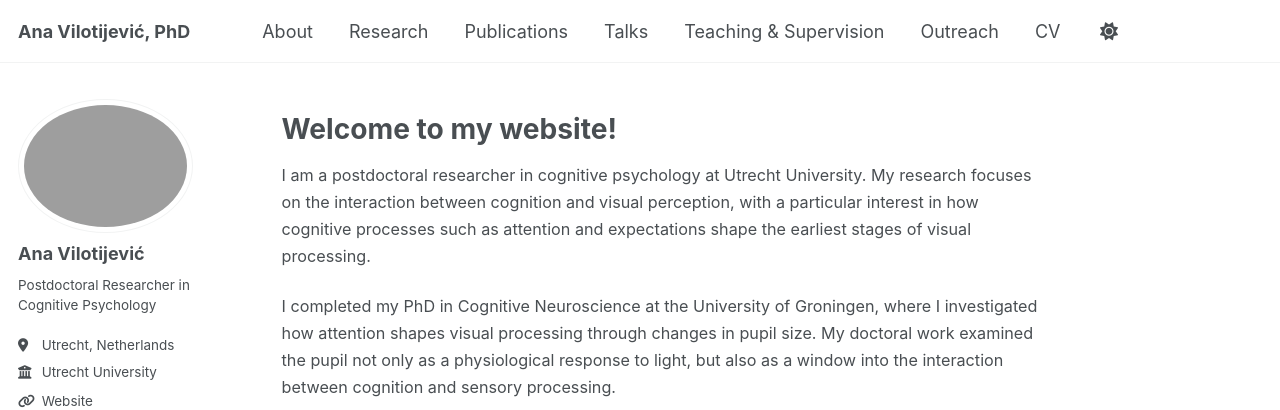
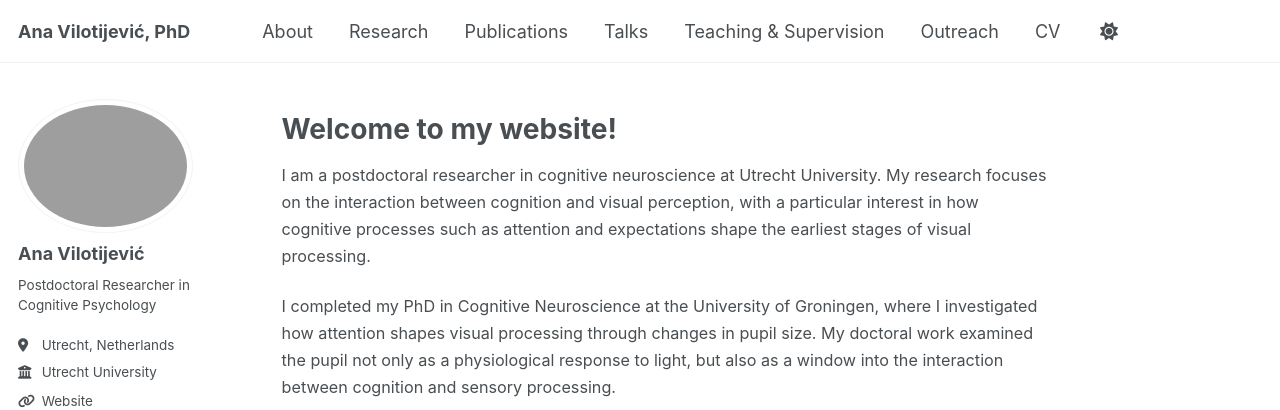
Before and after one commit to avilotijevic/ana-vilotijevic.github.io, a Jekyll site: the page built from _pages/about.md, in a window 1280 px wide and 1267 px high. Shown: the top 410 px of the window. Built offline with Jekyll 4.4.1, drawn with Linux system fonts in a browser that asks for light colours; some web fonts are replaced; a script that is not in the unit is left out.

Commit message:
Update about.md

```diff
--- a/_pages/about.md
+++ b/_pages/about.md
@@ -10,7 +10,7 @@ redirect_from:
 
 # **Welcome to my website!**
 
-<span style="font-size:0.9em;">I am a postdoctoral researcher in cognitive psychology at Utrecht University. My research focuses on the interaction between cognition and visual perception, with a particular interest in how cognitive processes such as attention and expectations shape the earliest stages of visual processing.</span>
+<span style="font-size:0.9em;">I am a postdoctoral researcher in cognitive neuroscience at Utrecht University. My research focuses on the interaction between cognition and visual perception, with a particular interest in how cognitive processes such as attention and expectations shape the earliest stages of visual processing.</span>
 
 <span style="font-size:0.9em;">I completed my PhD in Cognitive Neuroscience at the University of Groningen, where I investigated how attention shapes visual processing through changes in pupil size. My doctoral work examined the pupil not only as a physiological response to light, but also as a window into the interaction between cognition and sensory processing.</span>
 
```
